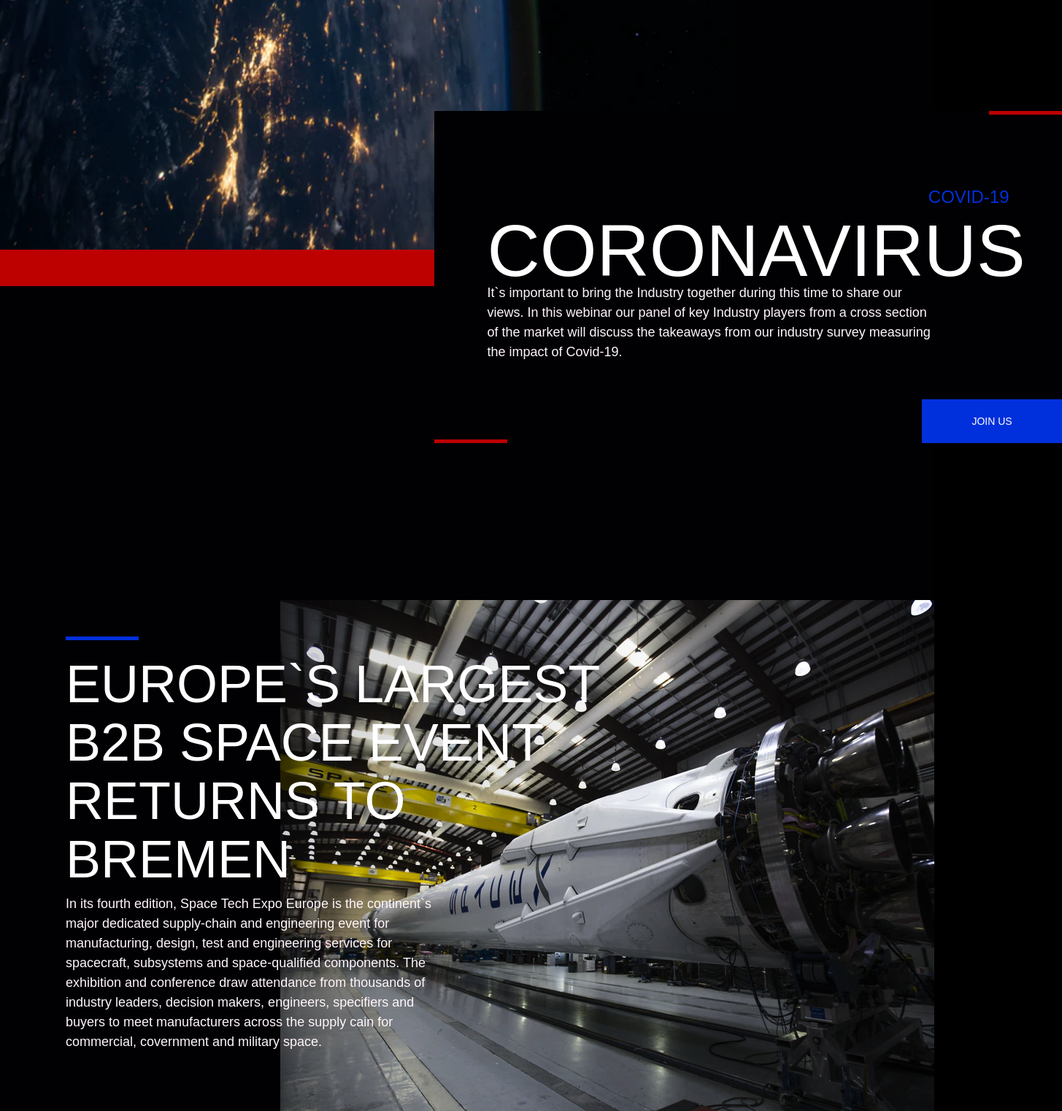
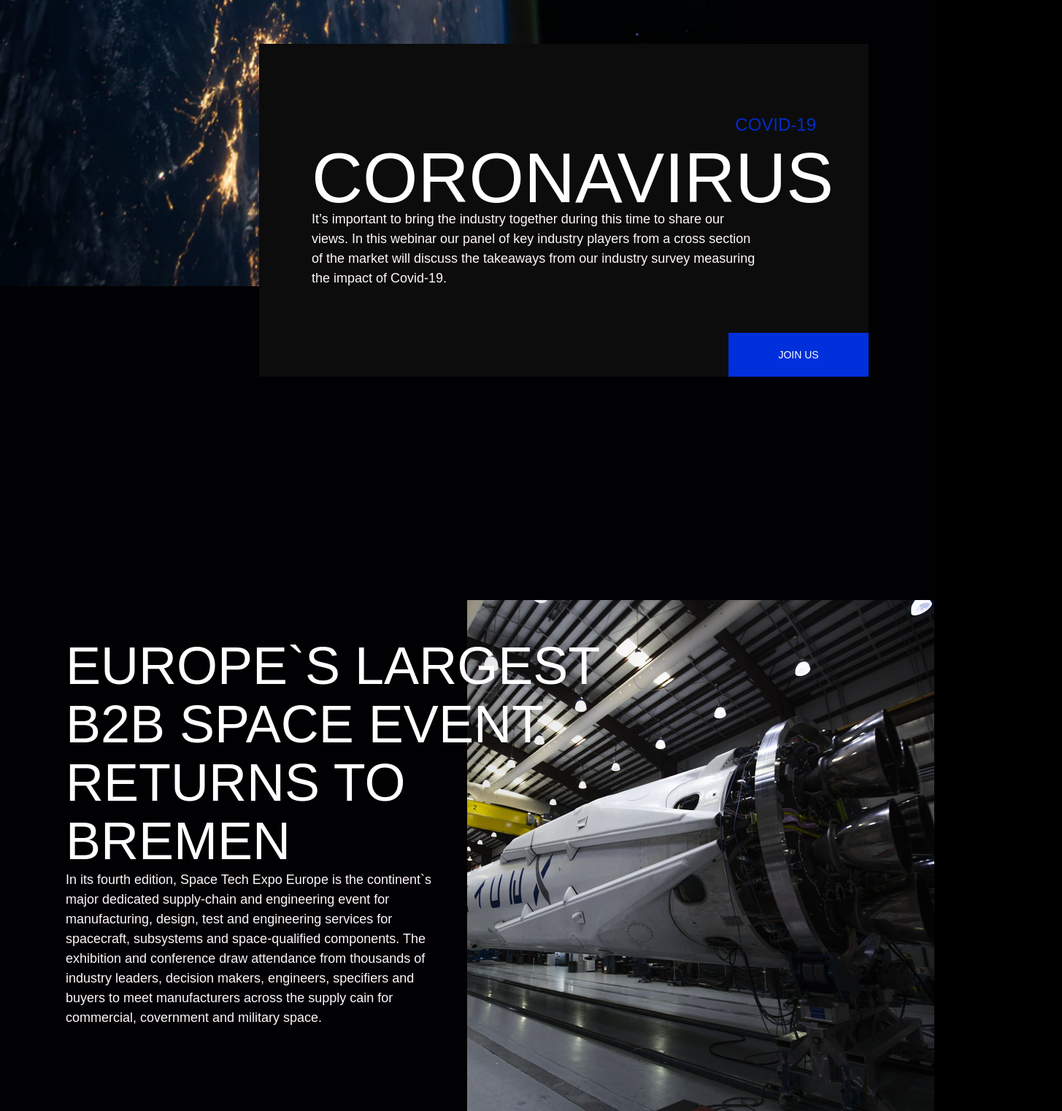
Before and after one commit to bloodmooner/spacetech, a website: page src/main.html in a window 1280 px wide. Shown: the part 848-2370 px from the top of the page at 73% size, 1455 px wide, since content can reach past the window. Drawn offline with nearby package versions, Linux system fonts and the light colour scheme; files that its build step writes are made by us from their sources; files whose address does not match are found by name; a web font is replaced by a local one.

Commit message:
feat: add PP & 1200-1920px media queries

```diff
--- a/src/main.html
+++ b/src/main.html
@@ -47,51 +47,28 @@
 
     <section class="header__main">
         <div class="header__main-backgrounds">
-            <div class="header__main-tl">
-                <div class="header__main-bl"></div>
-                <div class="header__main-card">
-                    <div class="header__main-elements-top">
-                        <div class="header__main-divider"></div>
-                    </div>
-
-
-                    <div class="header__main-content">
-                        <p class="header__main-subcaption">
-                            Covid-19
-                        </p>
-                        <div class="header__main-caption">
-                            Coronavirus
-                        </div>
-                        <div class="header__main-description">
-                            It`s important to bring the Industry together during this time to share our views. In this webinar our panel of key Industry players from a cross section of the market will discuss the takeaways from our industry survey measuring the impact of Covid-19.
-                        </div>
-                    </div>
-
-                    <div class="header__main-elements-bot">
-                        <div class="header__main-divider"></div>
-                        <button class="btn header__main-button">Join Us</button>
-                    </div>
-
-
-                </div>
-            </div>
-        </div>
-
             <div class="header__main-wrapper">
                 <div class="container">
                     <div class="header__main-subwrapper">
                         <div class="header__head">
-                <div class="header__logo">#spacetech</div>
-                    <ul class="header__menu">
+                            <div class="header__logo">
+                                <a class="header__logo-link" href="#">#spacetech</a>
+                            </div>
+                            <nav class="header__menu">
+                                <ul class="header__menu-list">
                                     <li>About Us</li>
                                     <li>Visit</li>
                                     <li>Conference</li>
                                     <li>Resource</li>
                                     <li>Information</li>
                                 </ul>
-                    <button button class="btn header__main-btn">Join Us</button>
+                                <button class="btn header__conference-btn">Join Us</button>
+                            </nav>
+
                         </div>
 
+
+                        <div class="header__main-content">
                             <div class="header__main-header">
                                 <h1 class="title title_fz72 header__main-title">
                                     Ensuring space business continuity in a time of global uncertainty
@@ -101,11 +78,29 @@
                                     18:00 CET
                                 </div>
                             </div>
+                            <div class="header__main-card-container">
+                                <div class="header__main-card-content">
+                                    <span class="header__main-card-label">COVID-19</span>
+                                    <h2 class="header__main-card-title">Coronavirus</h2>
+                                    <p class="header__main-card-text">
+                                        It’s important to bring the industry together during this time to share our views. In this webinar our panel of key industry players from a cross section of the market will discuss the takeaways from our industry survey measuring the impact of Covid-19.
+                                    </p>
+                                </div>
+                                <div class="header__main-card-bottom">
+                                    <a class="header__main-card-btn" href="#" >Join Us</a>
+                                </div>
+                            </div>
+                        </div>
 
 
                     </div>
+
                 </div>
             </div>
+            <div class="header__main-tl"></div>
+        </div>
+
+
 
     </section>
 
@@ -113,7 +108,6 @@
         <div class="event__bg"></div>
         <div class="container">
             <div class="event__wrapper">
-                <div class="divider"></div>
                 <h3 class="title title_fz72 event__title">
                     Europe`s Largest b2b space event returns to bremen
                 </h3>
@@ -128,7 +122,6 @@
         <div class="container">
             <div class="view__wrapper">
                 <div class="view__caption">
-                    <div class="divider"></div>
                     <h3 class="title title_fz64 view__title">
                         Space tech & Smallsats conference tackle the industry`s most important issues
                     </h3>
@@ -145,7 +138,6 @@
     </section>
 
     <section class="register">
-        <div class="register__divider-main"></div>
         <div class="container">
             <div class="register__wrapper">
                 <div class="register__caption">
@@ -155,13 +147,11 @@
                 </div>
                 <div class="register__card">
                     <div class="register__card-top">
-                        <div class="register__divider"></div>
                     </div>
                     <h3 class="title title_fz60 register__title">
                         Find the latest manufacturing solutions at Europe`s meeting place for space technology & innovation
                     </h3>
                     <div class="register__card-bottom">
-                        <div class="register__divider"></div>
                         <button class="btn register__btn">Register for free</button>
                     </div>
                 </div>
@@ -172,9 +162,11 @@
 
 
     <section class="sponsors">
+        <div class="sponsors__outwrapper">
             <div class="sponsors__bg"></div>
-        <div class="container">
+
             <div class="sponsors__wrapper">
+                <div class="sponsors__content">
                     <h3 class="sponsors__title">
                         our sponsors
                     </h3>
@@ -198,6 +190,7 @@
                             </div>
                        </li>
                     </ul>
+                </div>
             </div>
         </div>
     </section>
@@ -228,7 +221,7 @@
                     </div>
                 </div>
                 <div class="exhibit__head">
-                    <div class="divider"></div>
+                    <div class="divider exhibit__divider"></div>
                     <h2 class="title title_fz72 exhibit__title">
                         Meet thousands of prospective customers at space tech expo Europe
                     </h2>
--- a/src/sass/blocks/_event.scss
+++ b/src/sass/blocks/_event.scss
@@ -11,6 +11,10 @@
         height: 700px;
         background: url('../img/page1/bremen_bg.png') no-repeat 100%/cover;
         z-index: -1;
+        @include for-desktop-up {
+            width: 50%;
+            height: 100%;
+        }
     }
     &__wrapper {
         padding-top: 50px;
--- a/src/sass/blocks/_exhibit.scss
+++ b/src/sass/blocks/_exhibit.scss
@@ -1,9 +1,13 @@
 .exhibit {
-    padding: 186px 0;
+    padding: 183px 0;
+    background-color: #fff;
     &__wrapper {
         display: grid;
         grid-template-columns: 500px 665px;
         justify-content: space-between;
+        @include for-desktop-up {
+            grid-template-columns: 1fr 1fr;
+        }
     }
     &__links {
         display: flex;
@@ -19,6 +23,7 @@
         font-weight: 300;
         font-size: 24px;
         color: #010103;
+        padding-top: 30px;
     }
     &__list {
         list-style-type: none;
@@ -27,10 +32,21 @@
             font-weight: 300;
             font-size: 18px;
             color: #010103;
+            padding-bottom: 8px;
         }
     }
     &__title {
         font-weight: 400;
         color: #010103;
+        @include for-desktop-up {
+            font-size: 71px;
+        }
+    }
+    &__head {
+        position: relative;
+    }
+    &__divider {
+        position: absolute;
+        top: -20px;
     }
 }
--- a/src/sass/blocks/_header.scss
+++ b/src/sass/blocks/_header.scss
@@ -300,12 +300,21 @@
     }
 
     &-wrapper {
+        position: relative;
+        width: 1300px;
+        margin: 0 auto;
+        @include for-desktop-up {
+            width: 100%;
+        }
+    }
+    &-content {
+        margin: 0;
         position: absolute;
-        top: 0px;
-        left: 150px;
+        top: 296px;
+        right: 0;
     }
     &-header {
-        margin: 300px 0px 0px 443px;
+
     }
     &-title {
         font-weight: 400;
@@ -319,74 +328,69 @@
     &-subwrapper {
         position: relative;
     }
-    &-card {
-        width: 860px;
-        height: 455px;
-        background-color: #010103;
-        position: absolute;
-        bottom: -215px;
-        left: 595px;
-        z-index: 50;
+
+}
+
+
+.header {
+
+    &__main-card-container {
+        width: 835px;
+        background: #0C0C0C;
+        margin-top: 220px;
     }
-    &-elements {
-        &-top {
-            position: relative;
-            .header__main-divider {
-                top: 0;
-                right: 0;
-            }
-        }
-        &-bot {
-            position: relative;
-            .header__main-divider {
-                bottom: 0;
-                left: 0;
-            }
-        }
+
+    &__main-card-content {
+        padding: 100px 72px 0 72px
     }
-    &-divider {
-        position: absolute;
-        width: 100px;
-        height: 5px;
-        background-color: #BD0000;
+
+    &__main-card-label {
+        font-weight: 300;
+        font-size: 24px;
+        line-height: 21px;
+        text-transform: uppercase;
+        color: #0030DC;
+        opacity: 0.9;
+        display: flex;
+        justify-content: flex-end;
+        margin-bottom: 20px;
     }
-    &-button {
-        position: absolute;
-        right: 0;
-        bottom: 0;
+
+    &__main-card-title {
+        font-weight: 300;
+        font-size: 97px;
+        line-height: 86px;
+        text-transform: uppercase;
+        color: #FFFFFF;
+    }
+
+    &__main-card-text {
+        font-weight: 300;
+        font-size: 18px;
+        line-height: 150%;
+        color: #FFF6FB;
+        width: 614px;
+    }
+
+    &__main-card-bottom {
+        display: flex;
+        justify-content: flex-end;
+        z-index: 10;
+    }
+
+    &__main-card-btn {
         display: block;
         width: 192px;
         height: 60px;
+        display: flex;
+        justify-content: center;
+        align-items: center;
         font-size: 14px;
-    }
-    &-content {
-        width: 715px;
-        height: 100%;
-        padding: 100px 0px 100px 0px;
-        margin: 0px auto;
+        line-height: 12px;
+        text-transform: uppercase;
+        color: #FFFFFF;
+        background-color: #0030DC;
+        margin-top: 45px;
 
     }
-    &-subcaption {
-        color: #0030dc;
-        font-weight: 300;
-        font-size: 24px;
-        text-align: right;
-        margin-bottom: 0;
-        text-transform: uppercase;
-    }
-    &-caption {
-        margin-top: 20px;
-        font-weight: 300;
-        font-size: 100px;
-        color: #ffffff;
-        line-height: 70px;
-        text-transform: uppercase;
-    }
-    &-description {
-        width: 614px;
-        margin-top: 10px;
-        font-weight: 300;
-        font-size: 18px;
-        color: #fff6fb;
-    }
 }
--- a/src/sass/blocks/_register.scss
+++ b/src/sass/blocks/_register.scss
@@ -1,6 +1,6 @@
 .register {
     background-color: #010103;
-    min-height: 840px;
+    min-height: 820px;
     position: relative;
     &__wrapper {
         position: absolute;
@@ -10,6 +10,10 @@
         grid-template-columns: 300px 745px;
         grid-template-rows: 885px;
         column-gap: 30px;
+        @include for-desktop-up {
+            padding: 0;
+            column-gap: 55px;
+        }
     }
     &__divider {
         position: absolute;
--- a/src/sass/blocks/_sponsors.scss
+++ b/src/sass/blocks/_sponsors.scss
@@ -2,27 +2,45 @@
     position: relative;
     min-height: 600px;
     background-color: #0c0c0c;
-    z-index: -2;
+    &__outwrapper {
+        display: grid;
+        grid-template-columns: 815px 785px;
+        @include for-desktop-up {
+            grid-template-columns: repeat(2, 1fr);
+        }
+        @include for-tablet-landscape-up {
+            grid-template-columns: repeat(2, 1fr);
+        }
+    }
+    &__wrapper {
+        position: relative;
+    }
+    &__content {
+        position: absolute;
+        left: 81px;
+        top: 50%;
+        transform: translateY(-50%);
+        @include for-desktop-up {
+            left: 40px;
+        }
+    }
     &__bg {
-        position: absolute;
-        top: 0px;
-        left: 0px;
         width: 815px;
         height: 600px;
         background: url('../img/page1/sponsors_bg.png') no-repeat 100%/cover;
-        z-index: -1;
+        @include for-desktop-up {
+            width: 100%;
+        }
+        @include for-tablet-landscape-up {
+            width: 100%;
+        }
     }
-    &__wrapper {
-        position: absolute;
-        right: 100px;
-        padding-top: 130px;
-        width: 550px;
-        z-index: -1;
-    }
+
     &__title {
         font-weight: 300;
         font-size: 24px;
         color: #ffffff;
+        padding-top: 10px;
     }
     &__list {
         list-style-type: none;
@@ -34,6 +52,16 @@
             font-weight: 300;
             font-size: 64px;
             color: #ffffff;
+            padding-top: 7px;
+            @include for-desktop-up {
+                font-size: 55px;
+            }
+        }
+        @include for-desktop-up {
+            width: 500px;
+        }
+        @include for-tablet-landscape-up {
+            width: 100%;
         }
     }
 
--- a/src/sass/blocks/_view.scss
+++ b/src/sass/blocks/_view.scss
@@ -1,16 +1,24 @@
 .view {
-    padding: 230px 0px 5px 0px;
+    padding: 250px 0px 5px 0px;
     background-color: #010103;
     &__wrapper {
         display: grid;
-        grid-template-columns: 815px 395px;
-        justify-content: space-between;
+        grid-template-columns: 800px 420px;
+        column-gap: 80px;
+        margin-bottom: 20px;
+        @include for-desktop-up {
+            grid-template-columns: 2fr 1fr;
+        }
     }
     &__description {
-        padding-top: 35px;
+
     }
     &__title {
         line-height: 80px;
+        font-size: 62px;
+        @include for-desktop-up {
+            font-size: 54px;
+        }
     }
     &__text {
         font-weight: 300;
@@ -18,10 +26,13 @@
         color: #ffffff;
     }
     &__btn {
-        margin-top: 40px;
+        margin-top: 45px;
         width: 300px;
         height: 60px;
         font-size: 14px;
+        @include for-desktop-up {
+            margin-top: 20px;
+        }
     }
     &__bg {
         min-height: 640px;
--- a/src/sass/style.scss
+++ b/src/sass/style.scss
@@ -15,6 +15,10 @@
 
 body {
     background-color: #000000;
+}
+
+h1, h2, h3, h4, h5, h6 {
+    margin-bottom: 0;
 }
 
 
```
Also changed, not shown: dist/css/style.min.css, dist/main.html. Lines whose indentation alone changed are shown as unchanged.
